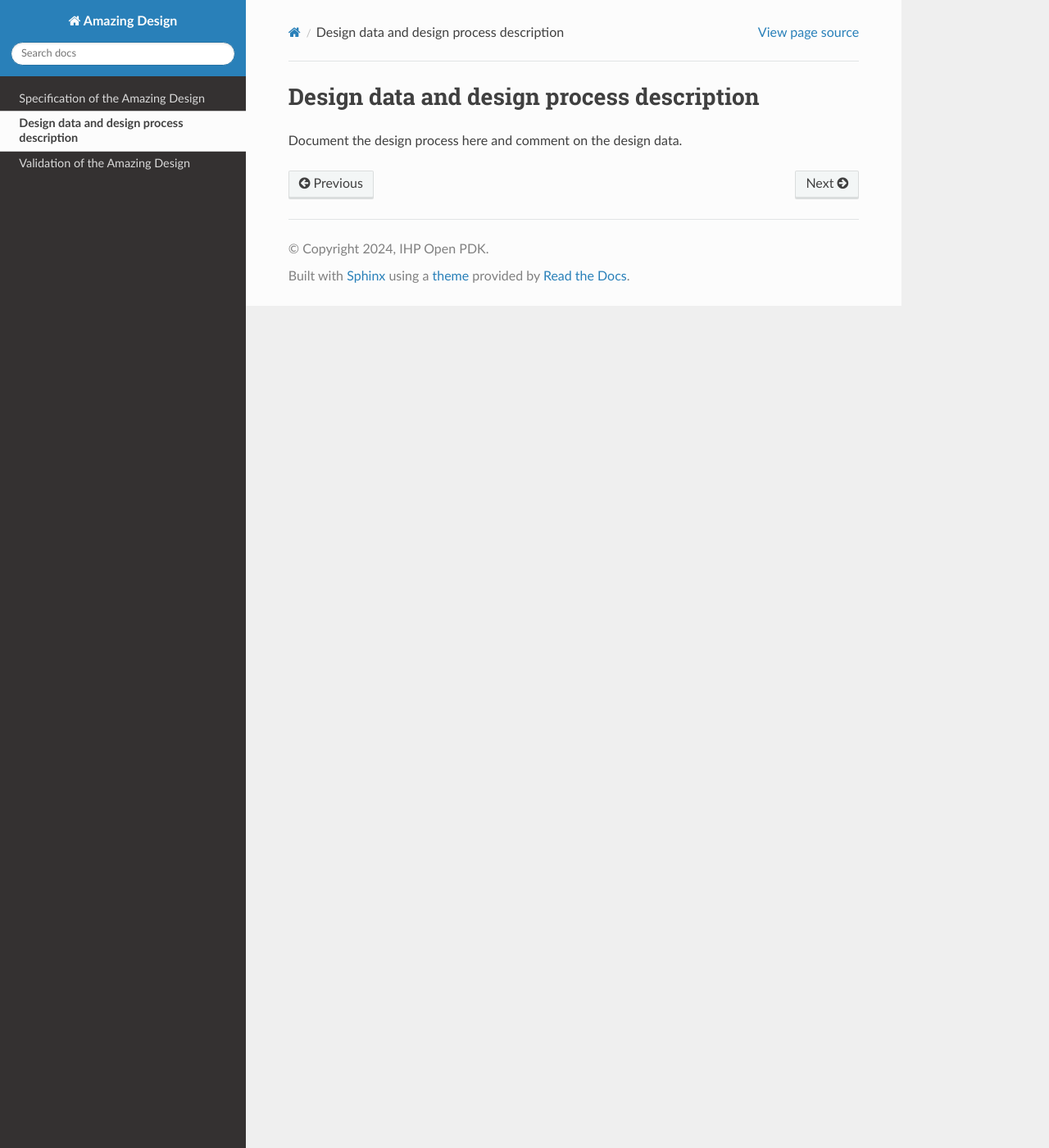
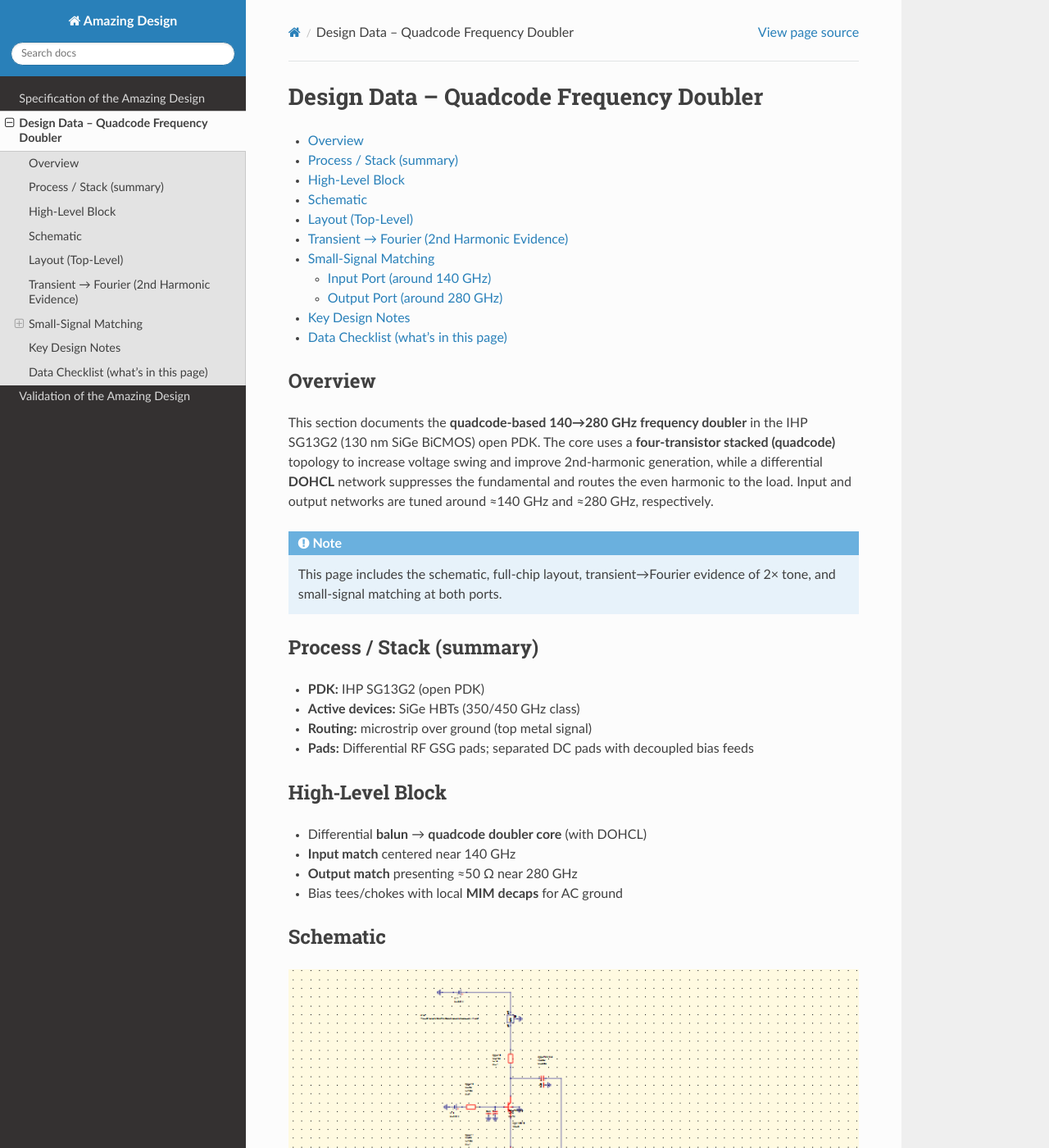
Before and after one commit to shafinhossain/TO_July2025, a Sphinx documentation site: the page built from FMD_QNC_Quadcode_Doubler/doc/source/designdata.rst, in a window 1280 px wide and 1400 px high. Shown: the whole window at 82% size. Built offline with Sphinx 7.4.7 and the Read the Docs theme 3.1.0, drawn with Linux system fonts in a browser that asks for light colours; some of the changed text lies outside the part shown.

Commit message:
Updated designdata.rst for quadcode doubler

```diff
--- a/FMD_QNC_Quadcode_Doubler/doc/source/designdata.rst
+++ b/FMD_QNC_Quadcode_Doubler/doc/source/designdata.rst
@@ -1,5 +1,95 @@
-Design data and design process description
-############################################
+**************************************
+Design Data – Quadcode Frequency Doubler
+**************************************
 
+.. contents::
+   :local:
+   :depth: 2
 
-Document the design process here and comment on the design data.
+Overview
+========
+This section documents the **quadcode‑based 140→280 GHz frequency doubler** in the IHP SG13G2 (130 nm SiGe BiCMOS) open PDK. The core uses a **four‑transistor stacked (quadcode)** topology to increase voltage swing and improve 2nd‑harmonic generation, while a differential **DOHCL** network suppresses the fundamental and routes the even harmonic to the load. Input and output networks are tuned around ≈140 GHz and ≈280 GHz, respectively.
+
+.. note::
+   This page includes the schematic, full‑chip layout, transient→Fourier evidence of 2× tone, and small‑signal matching at both ports.
+
+Process / Stack (summary)
+=========================
+- **PDK:** IHP SG13G2 (open PDK)
+- **Active devices:** SiGe HBTs (350/450 GHz class)
+- **Routing:** microstrip over ground (top metal signal)
+- **Pads:** Differential RF GSG pads; separated DC pads with decoupled bias feeds
+
+High‑Level Block
+================
+- Differential **balun** → **quadcode doubler core** (with DOHCL)
+- **Input match** centered near 140 GHz
+- **Output match** presenting ≈50 Ω near 280 GHz
+- Bias tees/chokes with local **MIM decaps** for AC ground
+
+Schematic
+=========
+.. figure:: _static/quadcode_doubler.png
+   :align: center
+   :width: 900
+   :alt: Schematic of the quadcode frequency doubler.
+
+   **Figure Q1 – Quadcode frequency doubler schematic.**
+   Four stacked devices form the nonlinear core. Fundamental rejection is assisted by DOHCL sections; coupling and bias components are included per stack.
+
+Layout (Top‑Level)
+==================
+.. figure:: _static/quadcode_doubler_layout.png
+   :align: center
+   :width: 900
+   :alt: Layout view of the quadcode doubler with pads.
+
+   **Figure Q2 – Layout overview.**
+   The RF feed from the balun to the quadcode core is fully symmetric. Output matching and DOHCL lines are centered; RF pads are on left/right with DC pads along top/bottom rails.
+
+Transient → Fourier (2nd Harmonic Evidence)
+===========================================
+.. figure:: _static/quadcode_fourier_op.png
+   :align: center
+   :width: 700
+   :alt: Fourier spectrum showing strong 2nd harmonic for the quadcode design.
+
+   **Figure Q3 – Fourier spectrum from transient waveform.**
+   A dominant spectral line at **≈2×f\ :sub:`IN`** confirms efficient 2nd‑harmonic generation; the fundamental is strongly suppressed.
+
+Small‑Signal Matching
+=====================
+
+Input Port (around 140 GHz)
+---------------------------
+.. figure:: _static/quadcode_ip_match.png
+   :align: center
+   :width: 800
+   :alt: S11 vs frequency around 140 GHz (quadcode).
+
+   **Figure Q4 – S\ :sub:`11` (input match).**
+   The input network places the return‑loss minimum near the drive frequency to maximize excitation of the quadcode core.
+
+Output Port (around 280 GHz)
+----------------------------
+.. figure:: _static/quadcode_op_match.png
+   :align: center
+   :width: 800
+   :alt: S22 vs frequency around 280 GHz (quadcode).
+
+   **Figure Q5 – S\ :sub:`22` (output match).**
+   Output network presents ≈**50 Ω** near the 2nd harmonic for efficient power extraction while keeping the fundamental terminated per DOHCL design.
+
+Key Design Notes
+================
+- **Quadcode stack:** Higher effective swing across the nonlinear core increases 2× content; bias points are distributed across the stack for safe device stress.
+- **DOHCL tuning:** Section lengths swept to null the fundamental at the core output and peak the even harmonic.
+- **Symmetry & routing:** Matched differential paths and compact via stitching help maintain balance and reduce even/odd‑mode skew.
+- **Bias decoupling:** Local MIM decaps near chokes provide a stiff AC ground; values chosen to keep LC self‑resonance out of the operating band.
+
+Data Checklist (what’s in this page)
+====================================
+- Schematic snapshot (Fig. Q1)
+- Top‑level layout (Fig. Q2)
+- Transient‑derived Fourier spectrum verifying 2× tone (Fig. Q3)
+- Input and output return‑loss plots (Figs. Q4–Q5)
```
